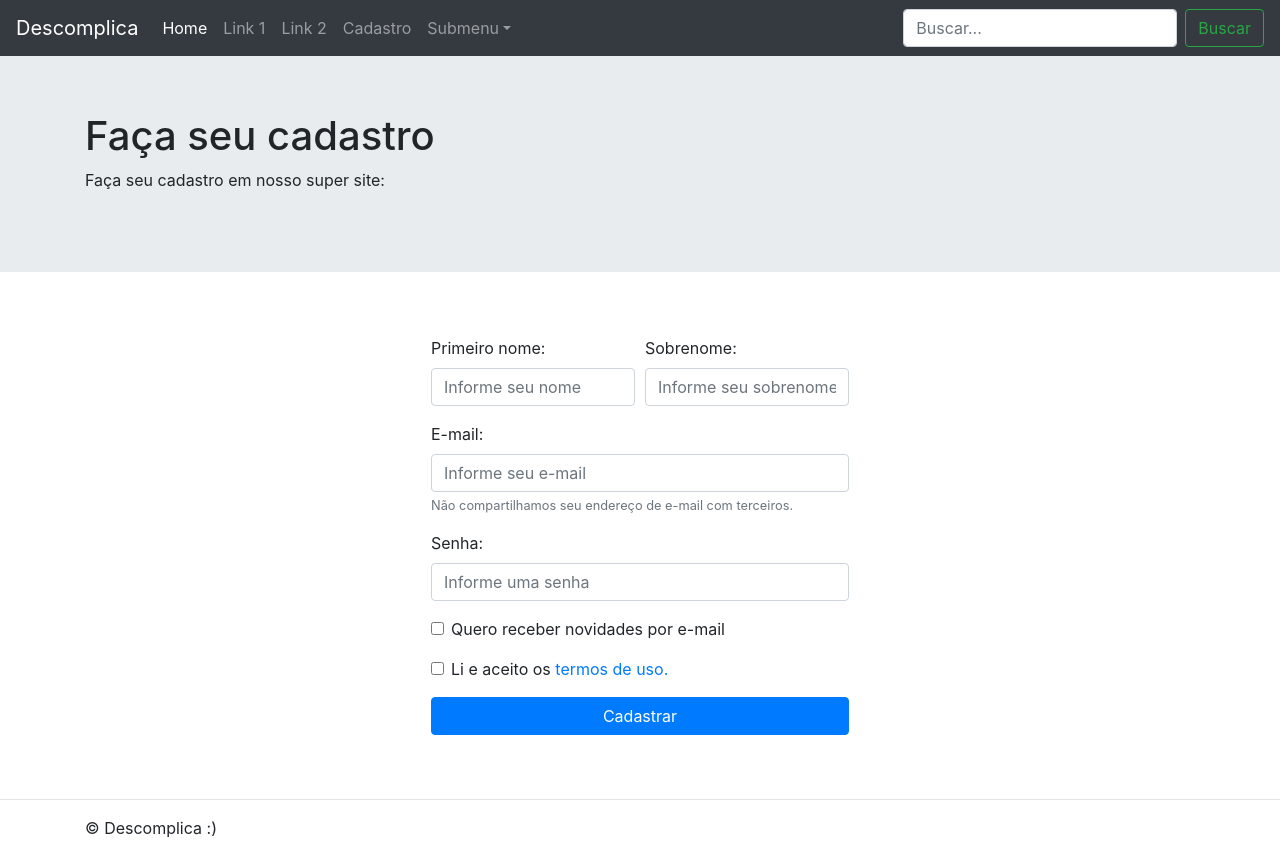
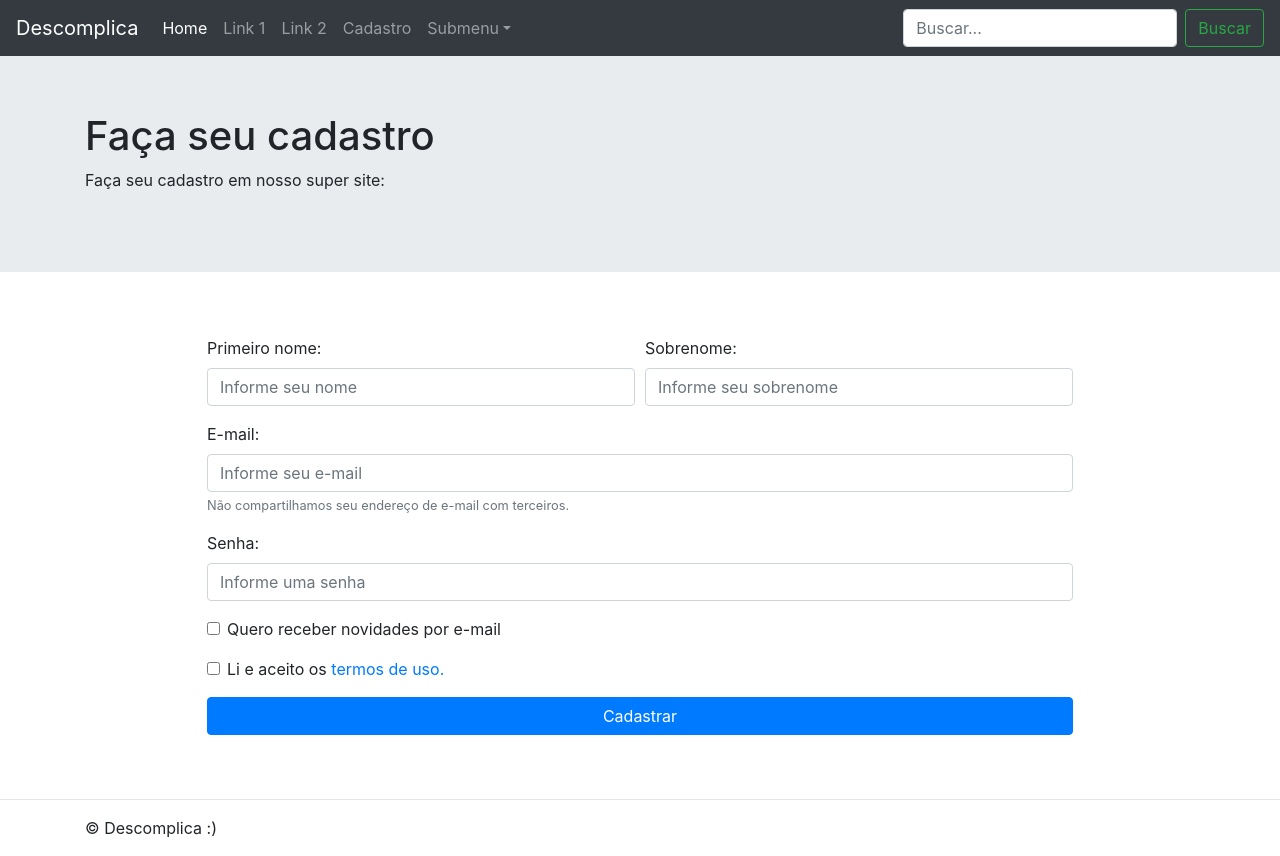
Before and after one commit to traue/descomplica, a PHP site: page /cadastro.html in a window 1280 px wide. Run offline with PHP 8.4, Linux system fonts and the light colour scheme.

Commit message:
correção de tamanho

```diff
--- a/WebResponsivo/aula_5-Bootstrap/parte_4/css/style.css
+++ b/WebResponsivo/aula_5-Bootstrap/parte_4/css/style.css
@@ -3,6 +3,6 @@ body {
 }
 
 .formulario {
-  width: 35%;
+  width: 70%;
   margin: 4rem auto !important;
 }
```
